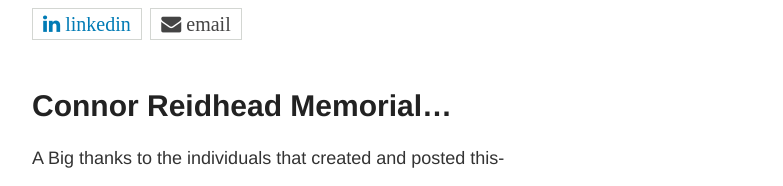
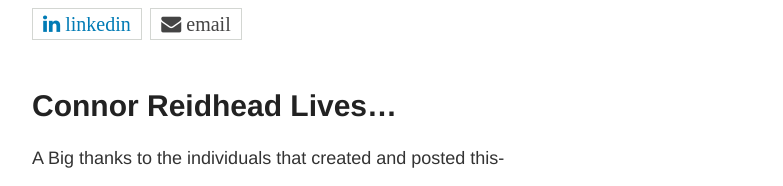
Before and after one commit to freemanfinicum/connor, a Jekyll site: the page built from _posts/2018-01-01-Hello-World.markdown, in a window 1280 px wide. Shown: the part 348-534 px from the top of the page, without its empty margins (248-1031 px from the left). Built offline with Jekyll 4.4.1, drawn with Linux system fonts in a browser that asks for light colours; our own code applies the rules of GitHub Pages for plain Markdown files; grey boxes are pictures that could not be loaded.

Commit message:
Update 2018-01-01-Hello-World.markdown

```diff
--- a/_posts/2018-01-01-Hello-World.markdown
+++ b/_posts/2018-01-01-Hello-World.markdown
@@ -1,5 +1,6 @@
-# Connor Reidhead Memorial...
+# Connor Reidhead Lives...
 
 A Big thanks to the individuals that created and posted this-
 
+
 <iframe width="560" height="315" src="https://www.youtube.com/embed/EfX8hk3NLJw" frameborder="0" allow="accelerometer; autoplay; encrypted-media; gyroscope; picture-in-picture" allowfullscreen></iframe>
```
